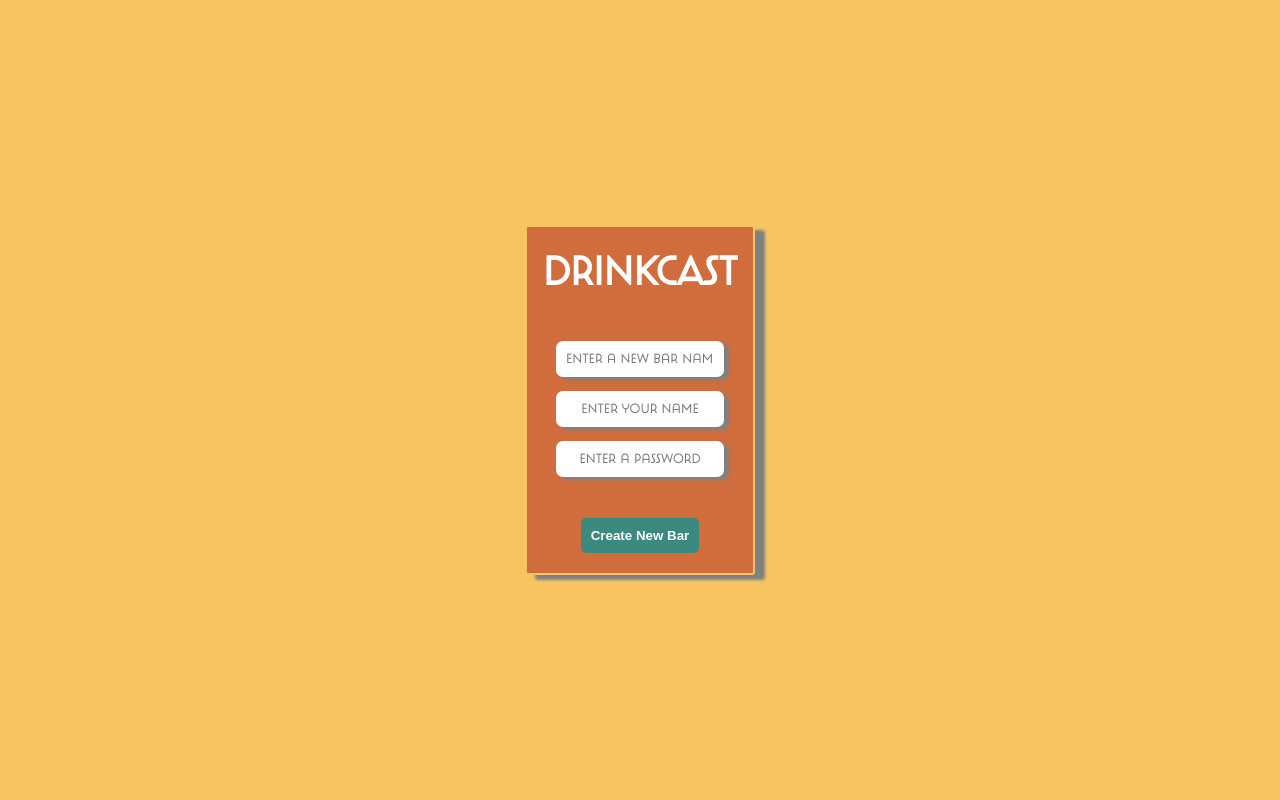
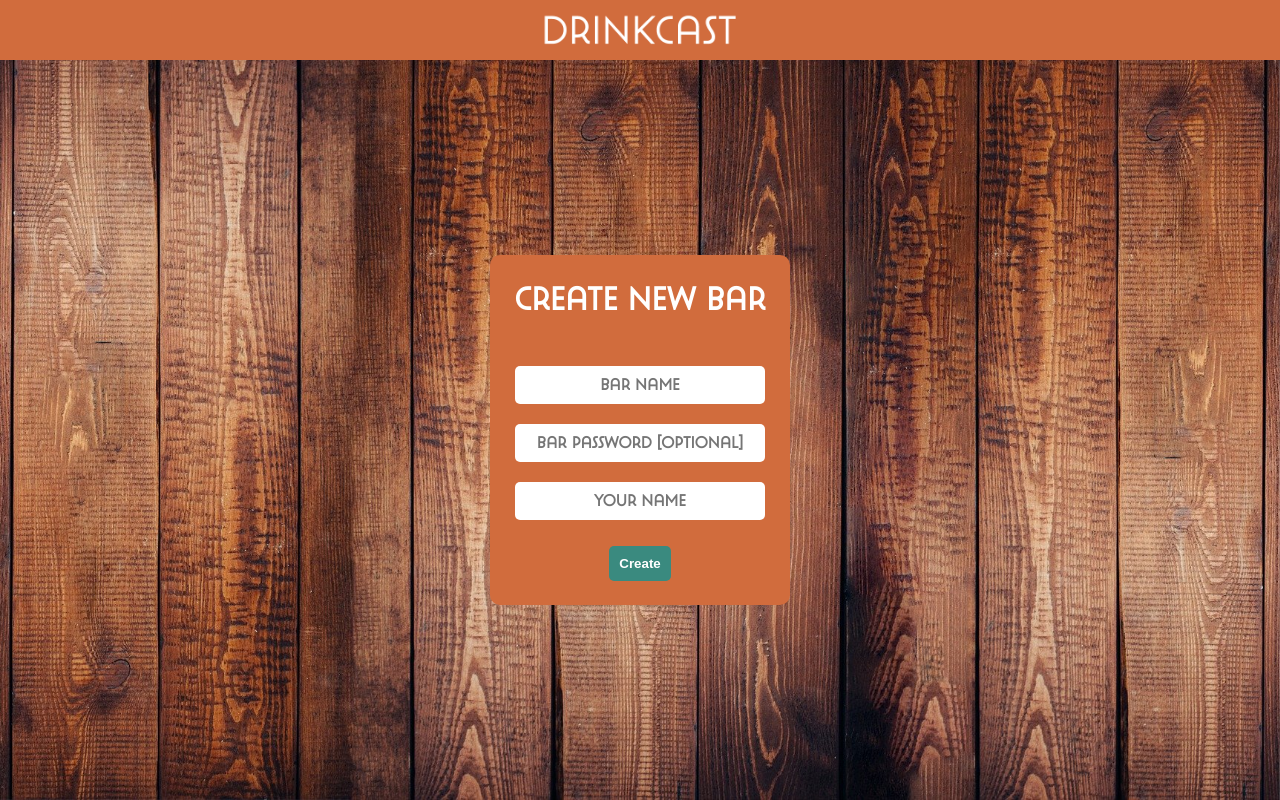
Before and after one commit to karleypetracca/drinkcast, a React (Create React App) app: page /createbar in a window 1280 px wide. Built offline with nearby package versions, Linux system fonts and the light colour scheme; what opentok-react would draw is missing.

Commit message:
Update: add input component, nav, and new background

```diff
--- a/src/components/CreateBar.jsx
+++ b/src/components/CreateBar.jsx
@@ -5,26 +5,28 @@ import { Redirect } from 'react-router-dom';
 import { post, API_URL } from '../utils/apiConn';
 import StateContext from '../context';
 
+import Nav from './Nav';
 import Button from './Button';
+import Input from './Input';
+import wood from '../images/wood.jpg';
 
 const FormDiv = styled.div`
   display: flex;
-  background-color: var(--yellow);
-  height: 100vh;
+  height: var(--main-height);
+  background: url(${wood}) no-repeat top left fixed;
+  background-size: cover;
 `;
 
 const Form = styled.form`
-  border: 2px solid var(--tertiary);
   display: flex;
   flex-direction: column;
   background-color: var(--primary);
-  width: 230px;
-  height: 350px;
+  width: var(--sm-container);
+  min-height: 350px;
   align-items: center;
   justify-content: center;
   margin: auto;
-  border-radius: 3px;
-  box-shadow: 10px 5px 3px grey;
+  border-radius: 10px;
 
   div {
     display: inherit;
@@ -36,17 +38,6 @@ const Form = styled.form`
     flex-direction: inherit;
     align-self: flex-start;
     margin: 18px auto 38px auto;
-    font-size: 40px;
-  }
-
-  input {
-    border: none;
-    font-family: inherit;
-    padding: 10px;
-    border-radius: 7px;
-    margin: 7px auto;
-    text-align: center;
-    box-shadow: 5px 3px 3px grey;
   }
 `;
 
@@ -82,44 +73,47 @@ const IndexPage = () => {
       setRedirect(true);
     }
 
-
     setBarName('');
     setPassword('');
     setUserName('');
   };
 
   return (
+    <>
+      <Nav />
       <FormDiv>
         {redirect && (<Redirect to="./bar" />)}
         <Form onSubmit={(e) => submitBarName(e)}>
-        <h1>DRINKCAST</h1>
+          <h1>Create New Bar</h1>
           <div>{nameCheck}</div>
-        <input
+          <Input
             name="barName"
             type="text"
             value={barName}
-          placeholder="Enter a New Bar Name"
+            placeholder="Bar Name"
             onChange={(e) => setBarName(e.target.value)}
-          isRequired
+            isRequired="true"
           />
-        <input
+          <Input
+            type="password"
+            name="password"
+            value={password}
+            placeholder="Bar Password [Optional]"
+            onChange={(e) => setPassword(e.target.value)}
+            isRequired=""
+          />
+          <Input
             name="userName"
             type="text"
             value={userName}
-          placeholder="Enter your name"
+            placeholder="Your Name"
             onChange={(e) => setUserName(e.target.value)}
+            isRequired="true"
           />
-        <input
-          type="password"
-          name="password"
-          value={password}
-          placeholder="Enter a Password"
-          onChange={(e) => setPassword(e.target.value)}
-        />
-        <br />
-        <Button url="" type="submit">Create New Bar</Button>
+          <Button url="" type="submit">Create</Button>
         </Form>
       </FormDiv>
+    </>
   );
 };
 
--- a/src/components/JoinBar.jsx
+++ b/src/components/JoinBar.jsx
@@ -4,30 +4,32 @@ import { Redirect } from 'react-router-dom';
 import { post, API_URL } from '../utils/apiConn';
 import StateContext from '../context';
 
+import Nav from './Nav';
 import Button from './Button';
+import Input from './Input';
+import wood from '../images/wood.jpg';
 
 const FormDiv = styled.div`
   display: flex;
-  background-color: var(--yellow);
-  height: 100vh;
+  height: var(--main-height);
+  background: url(${wood}) no-repeat top left fixed;
+  background-size: cover;
 `;
 
 const Form = styled.form`
-  border: 2px solid var(--tertiary);
   display: flex;
   flex-direction: column;
   background-color: var(--primary);
-  width: 230px;
-  height: 350px;
+  width: var(--sm-container);
+  min-height: 350px;
   align-items: center;
   justify-content: center;
   margin: auto;
-  border-radius: 3px;
+  border-radius: 10px;
 
   div {
     display: inherit;
     text-align: center;
-
   }
 
   h1 {
@@ -35,15 +37,6 @@ const Form = styled.form`
     flex-direction: inherit;
     align-self: flex-start;
     margin: 18px auto 38px auto;
-  }
-
-  input {
-    border: none;
-    font-family: inherit;
-    padding: 10px;
-    border-radius: 2px;
-    margin: 7px auto;
-    text-align: center;
   }
 `;
 
@@ -55,7 +48,6 @@ const IndexPage = () => {
   const [redirect, setRedirect] = useState(false);
   const [alert, setAlert] = useState(false);
 
-  // console.log(value);
   const submitJoinBar = async (e) => {
     e.preventDefault();
     const data = { joinBar, password };
@@ -63,7 +55,6 @@ const IndexPage = () => {
     const response = await post(getUrl, data);
     const opentokInfo = await response.json();
 
-    // console.log('session', opentokInfo);
     if (!opentokInfo.hasOwnProperty('error') && joinBar !== '' && password !== '') {
       dispatch({
         type: 'ACTION_JOIN_BAR',
@@ -79,7 +70,6 @@ const IndexPage = () => {
       setRedirect(true);
     }
 
-
     setAlert(true);
     setJoinBar('');
     setPassword('');
@@ -87,36 +77,42 @@ const IndexPage = () => {
   };
 
   return (
+    <>
+      <Nav />
       <FormDiv>
         {redirect && (<Redirect to="./bar" />)}
         <Form onSubmit={(e) => submitJoinBar(e)}>
-        <h1>DRINKCAST</h1>
+          <h1>Join</h1>
           {alert ? <div>Incorrect bar name or password.</div> : null}
-        <input
+          <Input
             name="joinBar"
             type="text"
             value={joinBar}
-          placeholder="Enter a Bar to Join"
+            placeholder="Bar Name"
             onChange={(e) => setJoinBar(e.target.value)}
+            isRequired="true"
           />
-        <input
+          <Input
+            type="password"
+            name="password"
+            placeholder="Bar Password"
+            value={password}
+            onChange={(e) => setPassword(e.target.value)}
+            isRequired=""
+          />
+          <Input
             name="userName"
             type="text"
             value={userName}
-          placeholder="Enter your name"
+            placeholder="Your Name"
             onChange={(e) => setUserName(e.target.value)}
+            isRequired="true"
           />
-        <input
-          type="password"
-          name="password"
-          placeholder="Enter a password"
-          value={password}
-          onChange={(e) => setPassword(e.target.value)}
-        />
-        <Button url="" type="submit">Join a Bar</Button>
+          <Button url="" type="submit">Join</Button>
         </Form>
 
       </FormDiv>
+    </>
   );
 };
 
```
Lines whose indentation alone changed are shown as unchanged.
